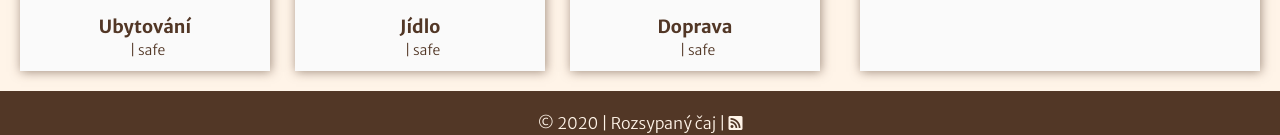
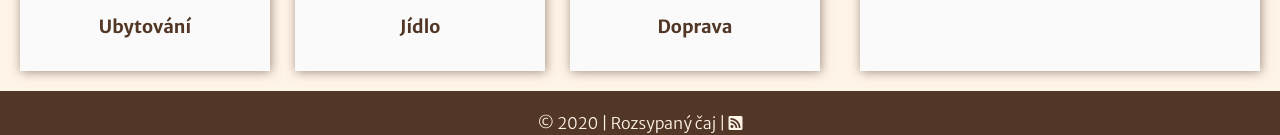
Before and after one commit to hstupkova/rozsypany-caj, an Eleventy site: page index.html in a window 1280 px wide. Shown: the part 1443-1578 px from the top of the page. Built offline with nearby package versions, Linux system fonts and the light colour scheme; Eleventy itself is replaced by a stand-in of ours; files that its build step writes are made by us from their sources.

Commit message:
index page fixed

```diff
--- a/index.html
+++ b/index.html
@@ -59,7 +59,7 @@ header: up
                         </div>
                         <div class="card__text-wrapper">
                           <h3 class="card__title">{{ article.data.title }}</h3>
-                          <p class="card__subtitle">{{ article.data.subtitle | safe }}{% if article.data.subtitlevisible==='no' %}&nbsp; | safe {% endif %}</p>
+                          <p class="card__subtitle">{{ article.data.subtitle | safe }}{% if article.data.subtitlevisible==='no' %}&nbsp;{% endif %}</p>
                         </div>
                       </a>
                     </div>
```
